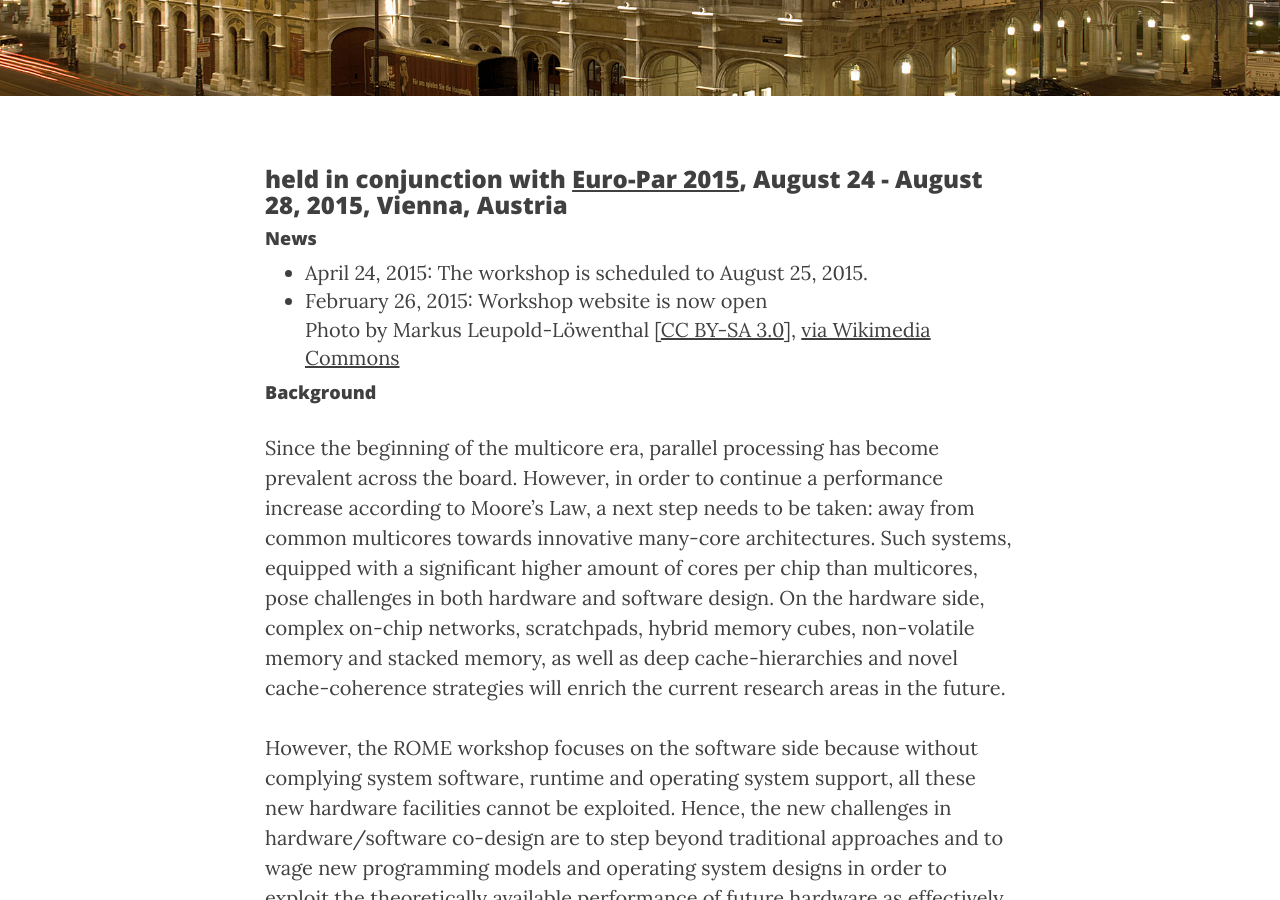
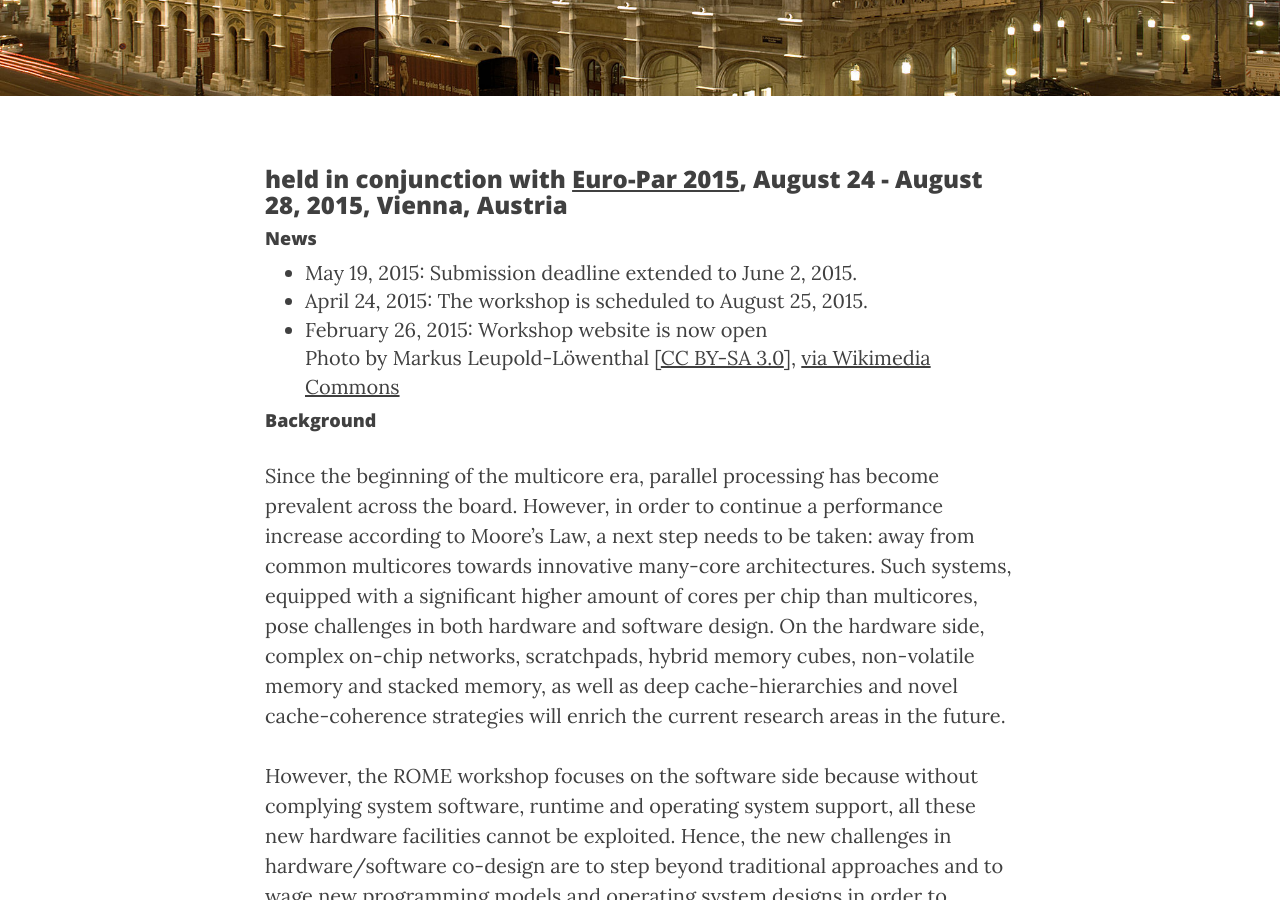
Before and after one commit to WROME/wrome.github.io, a Jekyll site: the page built from vienna2015.md, in a window 1280 px wide and 900 px high, scrolled down 348 px. Built offline with Jekyll 4.4.1, drawn with Linux system fonts in a browser that asks for light colours; nearby versions of some CDN libraries; Markdown is read by kramdown in place of the engine named in the settings.

Commit message:
add dealine extension in the new feed

```diff
--- a/vienna2015.md
+++ b/vienna2015.md
@@ -9,6 +9,7 @@ header-img: "img/vienna.jpg"
 
 #### News
 
+* May 19, 2015: Submission deadline extended to June 2, 2015.
 * April 24, 2015: The workshop is scheduled to August 25, 2015.
 * February 26, 2015: Workshop website is now open<br>Photo by Markus Leupold-Löwenthal [[CC BY-SA 3.0](http://creativecommons.org/licenses/by-sa/3.0)], [via Wikimedia Commons](http://commons.wikimedia.org/wiki/File:StateOperaViennaNightBackside.jpg)
 
```
